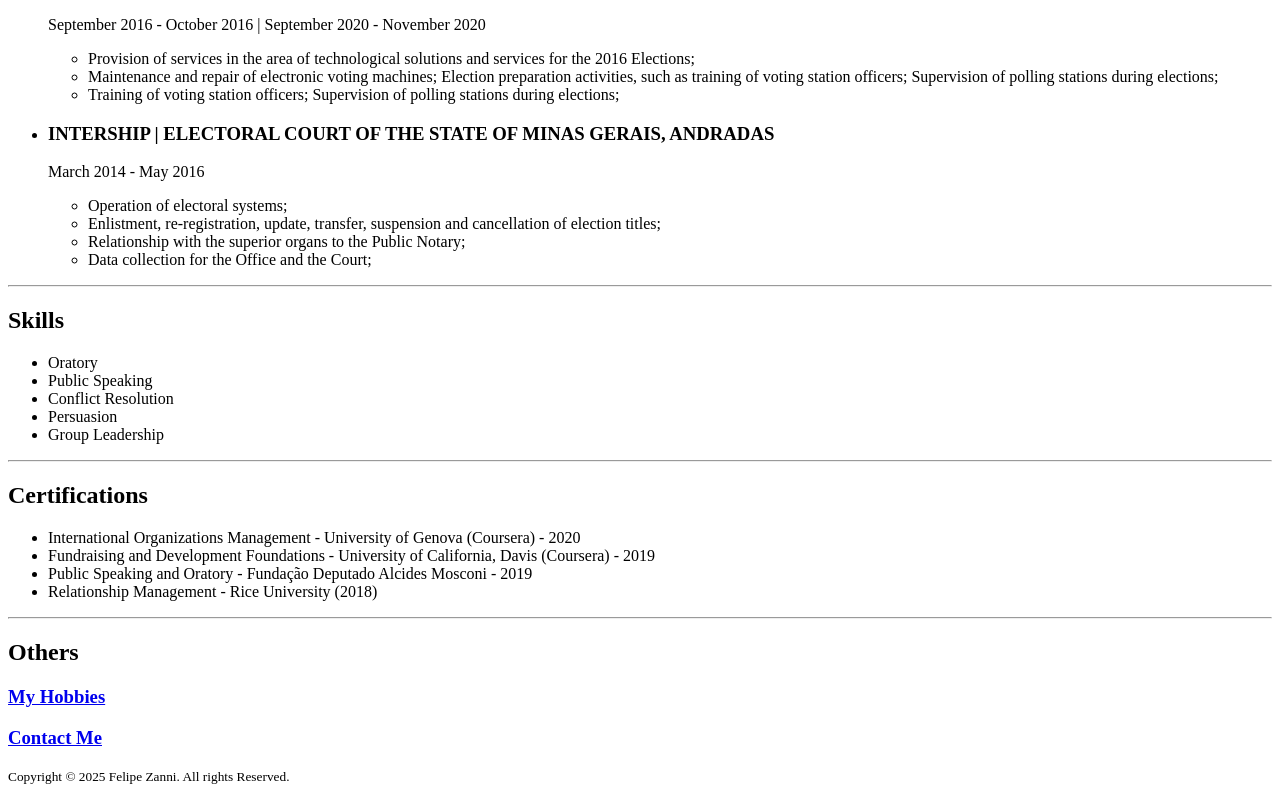
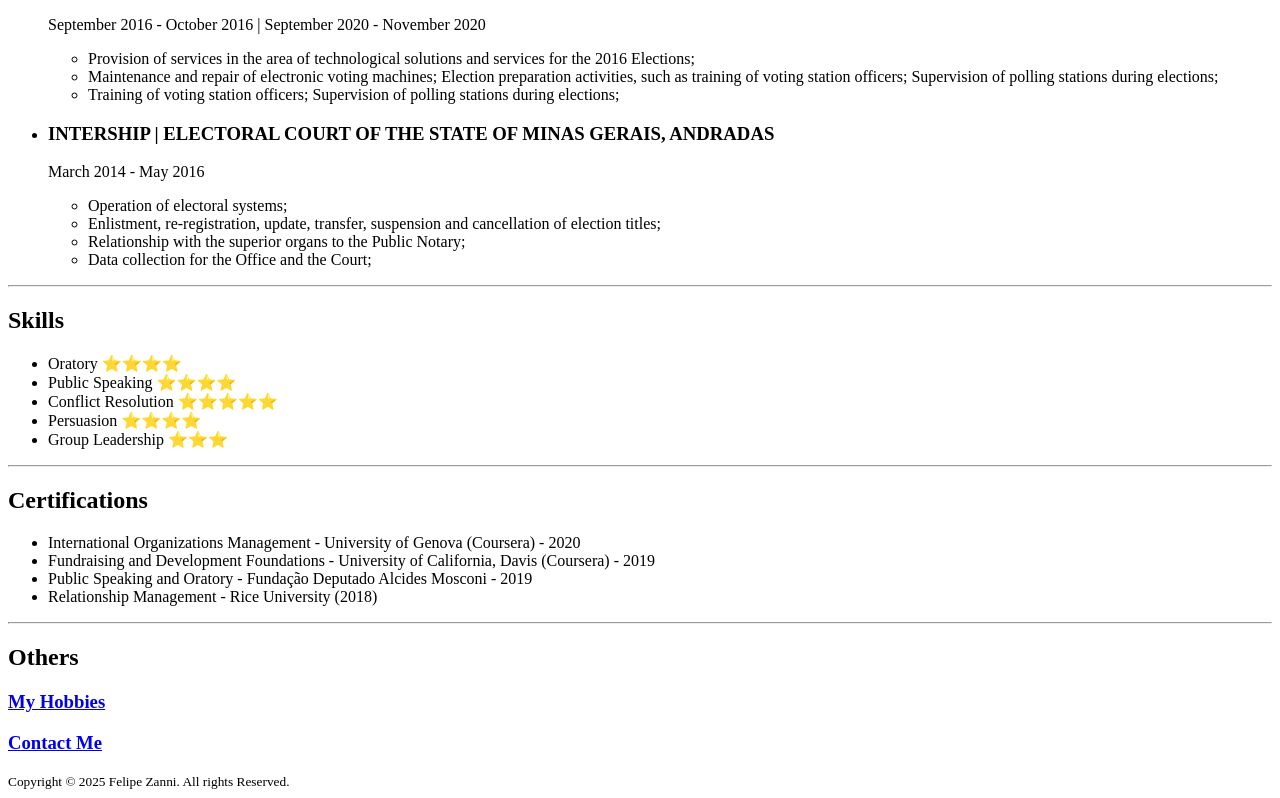
Before and after one commit to Zanni58/Capstone-Project-01, a plain HTML site: page index.html in a window 1280 px wide. Shown: the part 937-1735 px from the top of the page. Drawn offline with Linux system fonts and the light colour scheme.

Commit message:
Adicionando caracteres especiais diretamente no arquivo html

```diff
--- a/index.html
+++ b/index.html
@@ -60,11 +60,11 @@
     <hr />
     <h2>Skills</h2>
     <ul>
-        <li>Oratory</li>
-        <li>Public Speaking</li>
-        <li>Conflict Resolution</li>
-        <li>Persuasion</li>
-        <li>Group Leadership</li>
+        <li>Oratory ⭐⭐⭐⭐</li>
+        <li>Public Speaking ⭐⭐⭐⭐</li>
+        <li>Conflict Resolution ⭐⭐⭐⭐⭐</li>
+        <li>Persuasion ⭐⭐⭐⭐</li>
+        <li>Group Leadership ⭐⭐⭐</li>
     </ul>
     <hr />
     <h2>Certifications</h2>
```
